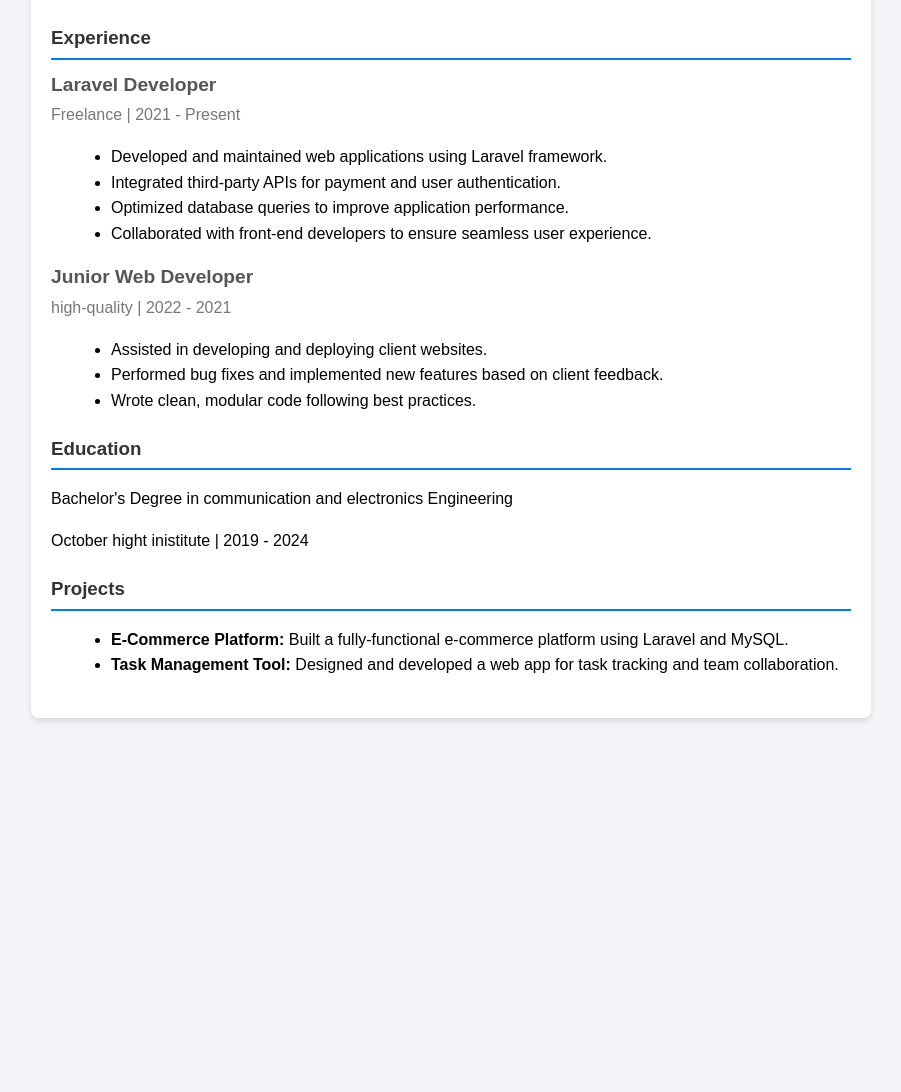
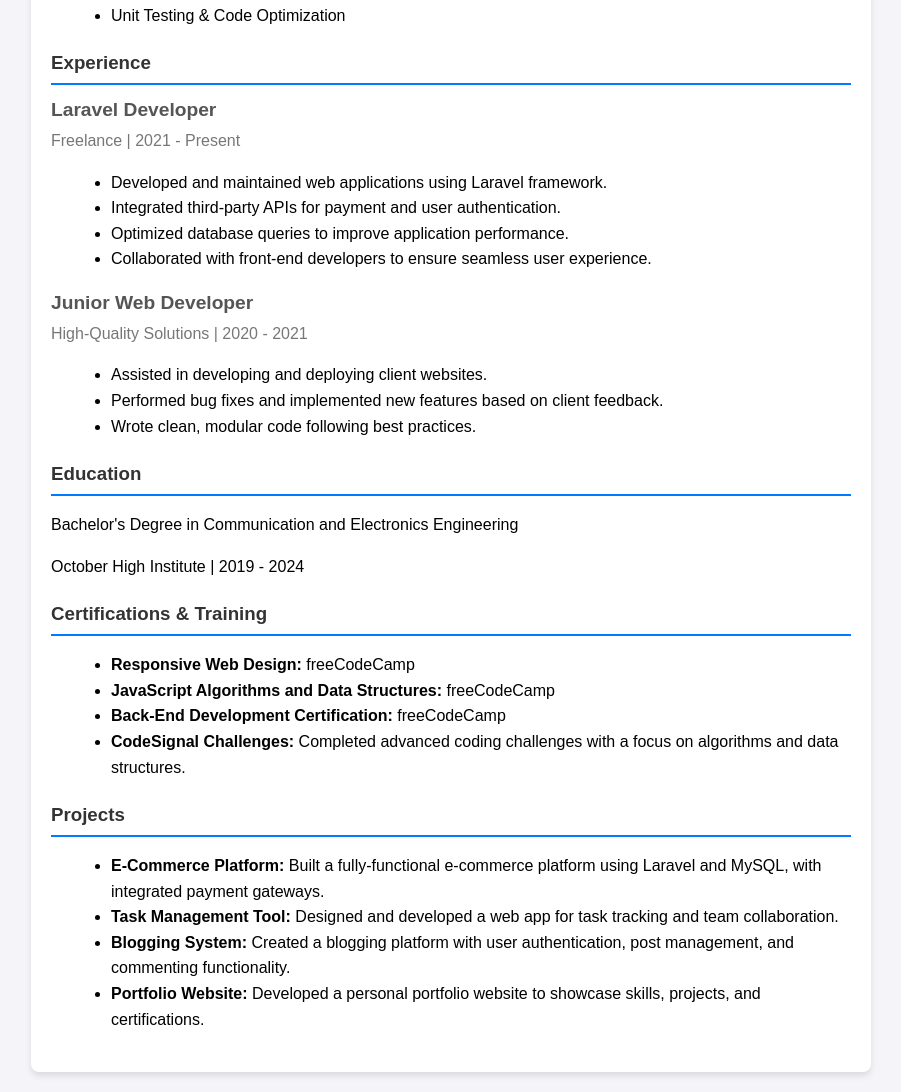
Before and after one commit to mego16/cv, a plain HTML site: page index.html in a window 1280 px wide. Shown: the part 580-1672 px from the top of the page, without its empty margins (189-1090 px from the left). Before the commit the page ends 1318 px from the top, so only its background shows below. Drawn offline with Linux system fonts and the light colour scheme.

Commit message:
Update index.html

```diff
--- a/index.html
+++ b/index.html
@@ -5,6 +5,74 @@
     <meta name="viewport" content="width=device-width, initial-scale=1.0">
     <title>Ahmed Moghazy - Laravel Developer</title>
     <link rel="stylesheet" href="styles.css">
+    <style>
+        body {
+            font-family: Arial, sans-serif;
+            line-height: 1.6;
+            margin: 0;
+            padding: 0;
+            background-color: #f4f4f9;
+        }
+
+        .cv-container {
+            max-width: 800px;
+            margin: 20px auto;
+            padding: 20px;
+            background: white;
+            box-shadow: 0 4px 6px rgba(0, 0, 0, 0.1);
+            border-radius: 8px;
+        }
+
+        .header {
+            text-align: center;
+            margin-bottom: 20px;
+        }
+
+        .header h1 {
+            margin: 0;
+            color: #333;
+            font-size: 2.5rem;
+        }
+
+        .header h2 {
+            margin: 5px 0;
+            color: #555;
+            font-size: 1.5rem;
+        }
+
+        .header p {
+            color: #777;
+            margin: 3px 0;
+        }
+
+        section {
+            margin-bottom: 20px;
+        }
+
+        section h3 {
+            color: #333;
+            border-bottom: 2px solid #007BFF;
+            padding-bottom: 5px;
+            margin-bottom: 10px;
+        }
+
+        ul {
+            list-style: disc;
+            margin-left: 20px;
+        }
+
+        .job h4 {
+            margin: 0;
+            color: #555;
+            font-size: 1.2rem;
+        }
+
+        .job p {
+            margin: 2px 0 10px 0;
+            color: #777;
+        }
+
+    </style>
 </head>
 <body>
     <div class="cv-container">
@@ -12,7 +80,7 @@
             <h1>Ahmed Moghazy</h1>
             <h2>Laravel Web Developer</h2>
             <p>Email: ahmedmoghazy16@gmail.com | Phone: +966534721160</p>
-            <p> <a href="https://www.linkedin.com/in/ahmed-moghazy-8869221bb/">LinkedIn</a> |  <a href="https://github.com/mego16">GitHub</a></p>
+            <p><a href="https://www.linkedin.com/in/ahmed-moghazy-8869221bb/">LinkedIn</a> | <a href="https://github.com/mego16">GitHub</a></p>
         </header>
 
         <section class="profile">
@@ -29,6 +97,7 @@
                 <li>HTML, CSS, JavaScript</li>
                 <li>Version Control (Git, GitHub)</li>
                 <li>Problem Solving & Debugging</li>
+                <li>Unit Testing & Code Optimization</li>
             </ul>
         </section>
 
@@ -36,7 +105,7 @@
             <h3>Experience</h3>
             <div class="job">
                 <h4>Laravel Developer</h4>
-                <p> Freelance | 2021 - Present</p>
+                <p>Freelance | 2021 - Present</p>
                 <ul>
                     <li>Developed and maintained web applications using Laravel framework.</li>
                     <li>Integrated third-party APIs for payment and user authentication.</li>
@@ -46,7 +115,7 @@
             </div>
             <div class="job">
                 <h4>Junior Web Developer</h4>
-                <p> high-quality | 2022 - 2021</p>
+                <p>High-Quality Solutions | 2020 - 2021</p>
                 <ul>
                     <li>Assisted in developing and deploying client websites.</li>
                     <li>Performed bug fixes and implemented new features based on client feedback.</li>
@@ -57,15 +126,27 @@
 
         <section class="education">
             <h3>Education</h3>
-            <p>Bachelor's Degree in  communication and electronics Engineering </p>
-            <p> October hight inistitute | 2019 - 2024</p>
+            <p>Bachelor's Degree in Communication and Electronics Engineering</p>
+            <p>October High Institute | 2019 - 2024</p>
+        </section>
+
+        <section class="certifications">
+            <h3>Certifications & Training</h3>
+            <ul>
+                <li><strong>Responsive Web Design:</strong> freeCodeCamp</li>
+                <li><strong>JavaScript Algorithms and Data Structures:</strong> freeCodeCamp</li>
+                <li><strong>Back-End Development Certification:</strong> freeCodeCamp</li>
+                <li><strong>CodeSignal Challenges:</strong> Completed advanced coding challenges with a focus on algorithms and data structures.</li>
+            </ul>
         </section>
 
         <section class="projects">
             <h3>Projects</h3>
             <ul>
-                <li><strong>E-Commerce Platform:</strong> Built a fully-functional e-commerce platform using Laravel and MySQL.</li>
+                <li><strong>E-Commerce Platform:</strong> Built a fully-functional e-commerce platform using Laravel and MySQL, with integrated payment gateways.</li>
                 <li><strong>Task Management Tool:</strong> Designed and developed a web app for task tracking and team collaboration.</li>
+                <li><strong>Blogging System:</strong> Created a blogging platform with user authentication, post management, and commenting functionality.</li>
+                <li><strong>Portfolio Website:</strong> Developed a personal portfolio website to showcase skills, projects, and certifications.</li>
             </ul>
         </section>
     </div>
```
